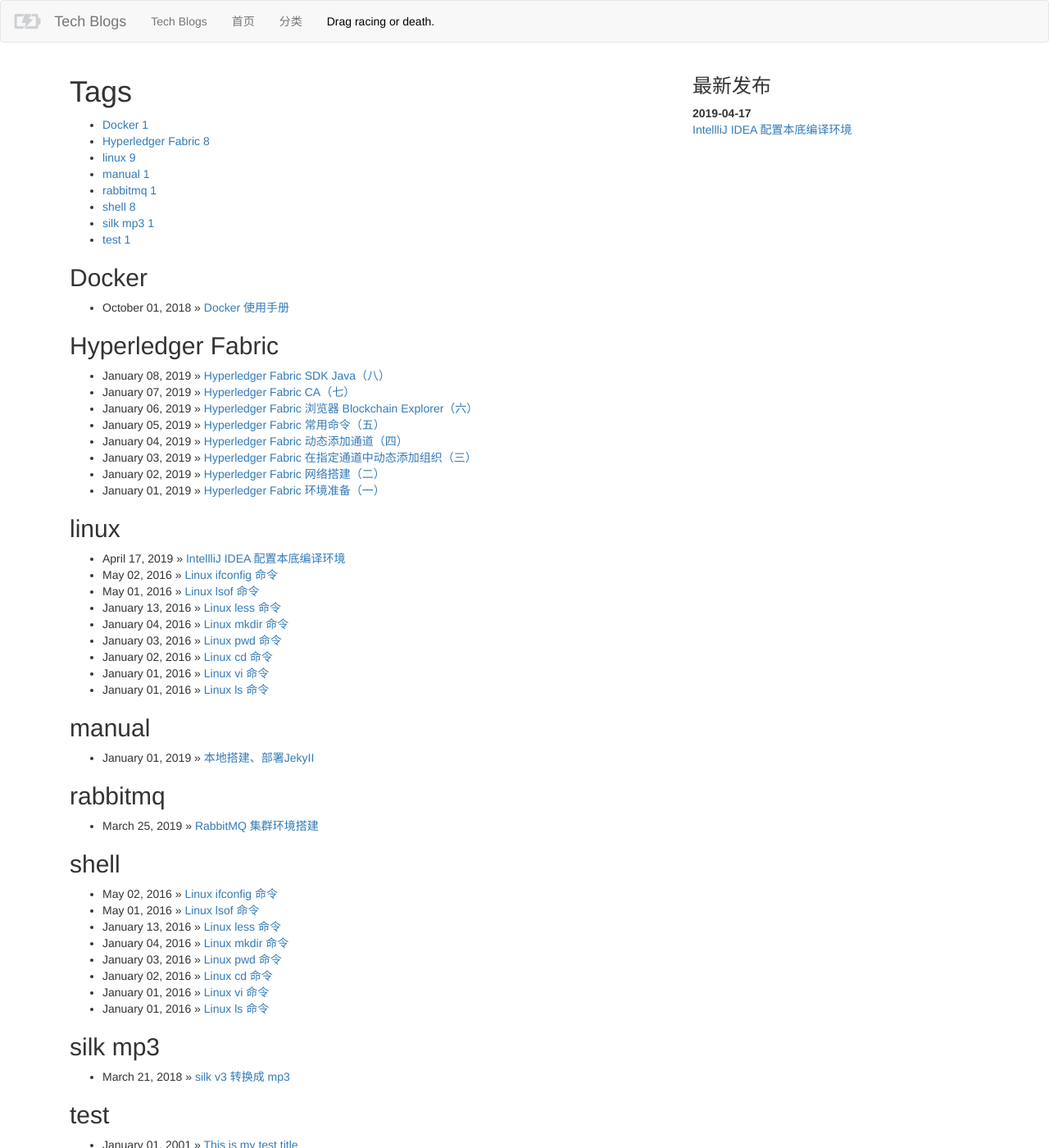
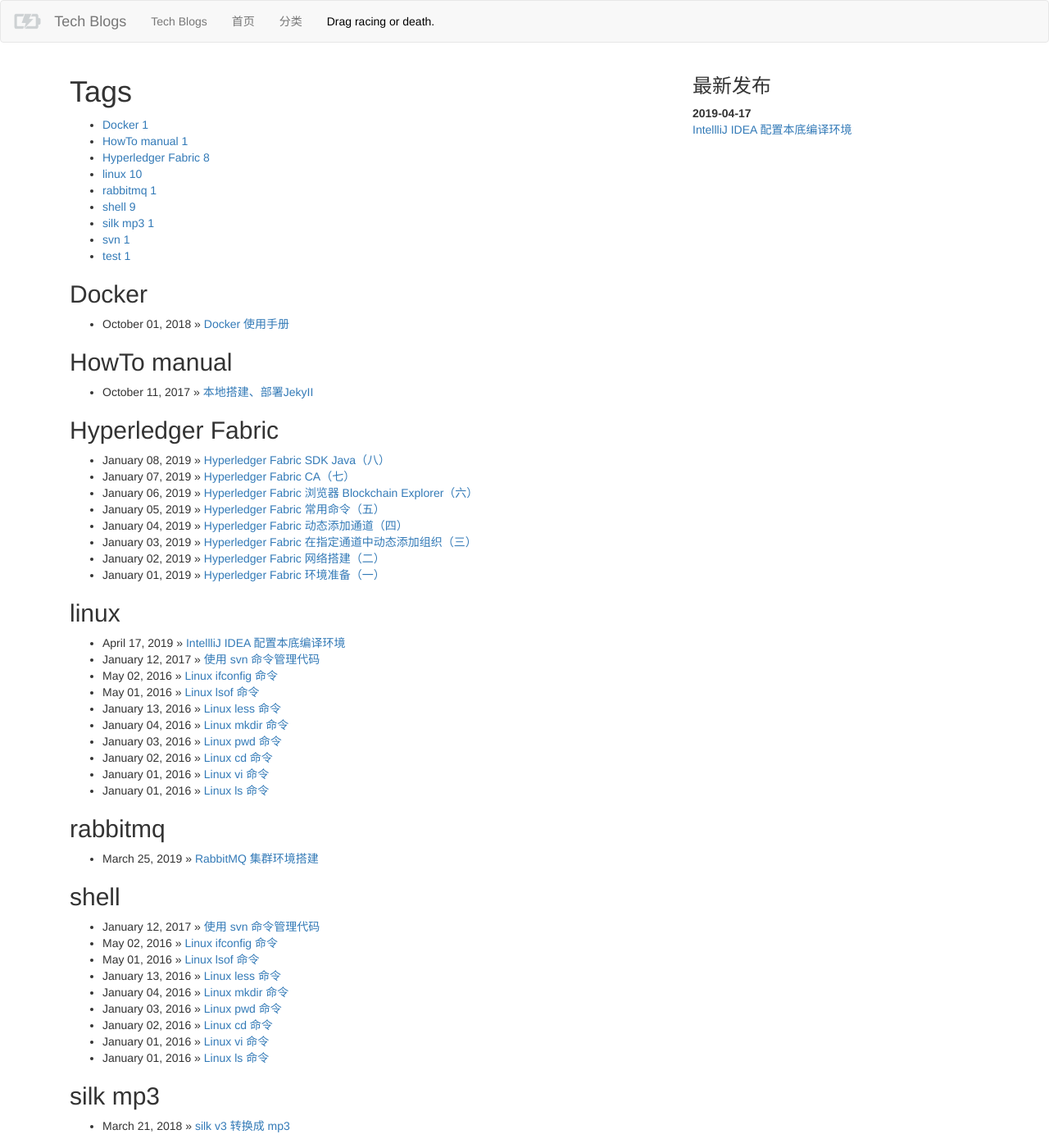
Before and after one commit to omnbmh/omnbmh.github.io, a Jekyll site: the page built from tags.html, in a window 1280 px wide and 1400 px high. Shown: the whole window at 82% size. Built offline with Jekyll 4.4.1, drawn with Linux system fonts in a browser that asks for light colours; some of the changed lines change nothing that is shown; some of the changed text lies outside the part shown.

Commit message:
2019-10-09

````diff
--- /dev/null
+++ b/_posts/2017-01-12-use-svn-command.md
@@ -0,0 +1,81 @@
+---
+layout: post
+title: 使用 svn 命令管理代码
+date: 2017-01-12 16:16:16
+tags: [linux,shell,svn]
+categories:
+baseline:
+---
+
+### 检出项目代码
+```
+svn checkout $repository_url
+```
+
+
+### 列出有变化的文件
+- 切换到项目代码根目录
+
+```
+cd /path/to/code_dir
+svn status .
+```
+
+
+### 提交代码
+- 切换到项目代码根目录
+
+```
+cd /path/to/code_dir
+svn commit -m '修改记录' .
+```
+
+
+### 查看历史日志
+- 切换到项目代码根目录
+
+```
+cd /path/to/code_dir
+svn log -l 5 -v .
+```
+
+
+### 创建新分支
+```
+svn copy --parents -rHEAD -m ’创建新分支’ $trunk_repository_url $branches_repository_url
+```
+
+
+### 切换分支
+- 切换到项目代码根目录
+
+```
+cd /path/to/code_dir
+svn switch $need_switch_repository_url . -r HEAD --force
+```
+
+
+### 分支合并到主干
+- 切换到项目代码根目录
+
+```
+cd /path/to/code_dir
+```
+
+- 将本地代码切换到主干
+
+```
+svn switch $trunk_repository_url . -r HEAD --force
+```
+
+- 更新分支代码到本地项目目录
+
+```
+svn merge -r123:HEAD $branches_repository_url .
+```
+
+- 提交代码到目的分支
+
+```
+svn commit -m '修改记录' .
+```
--- a/_posts/2019-01-11-how-to-use-Jekyll.md
+++ b/_posts/2017-10-11-how-to-use-Jekyll.md
@@ -1,8 +1,8 @@
 ---
 layout: post
 title: 本地搭建、部署JekyII
-date: 2019-01-01 10:10:10
-tags: [manual]
+date: 2017-10-11 11:11:11
+tags: [HowTo manual]
 ---
 
 有很多东西需要记下来,搭建一个博客系统方便查阅
````
